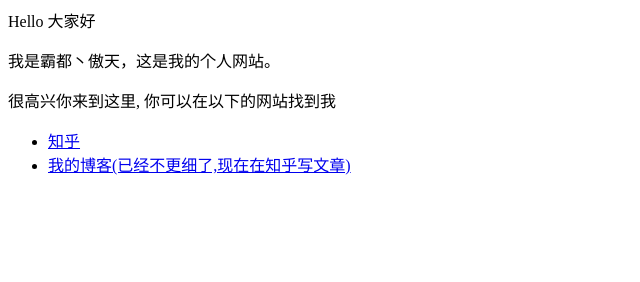
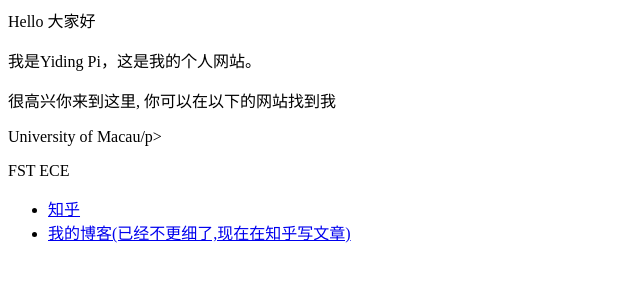
Before and after one commit to Pyiding/yidingpi.github.io, a plain HTML site: page index.html in a window 1280 px wide. Shown: the whole page, without its empty margins (0-640 px from the left). Drawn offline with Linux system fonts and the light colour scheme.

Commit message:
Update index.html

```diff
--- a/index.html
+++ b/index.html
@@ -1,7 +1,8 @@
 <p>Hello 大家好</p>
-<p>我是霸都丶傲天，这是我的个人网站。 </p>
+<p>我是Yiding Pi，这是我的个人网站。 </p>
 <p>很高兴你来到这里, 你可以在以下的网站找到我</p>
-
+<p>University of Macau/p>
+<p>FST ECE</p>
 <ul>
   <li> <a href="https://www.zhihu.com/people/AJLoveChina">知乎</a> </li>
   <li> <a href="http://hejie.nigeerhuo.com">我的博客(已经不更细了,现在在知乎写文章)</a> </li>
```
